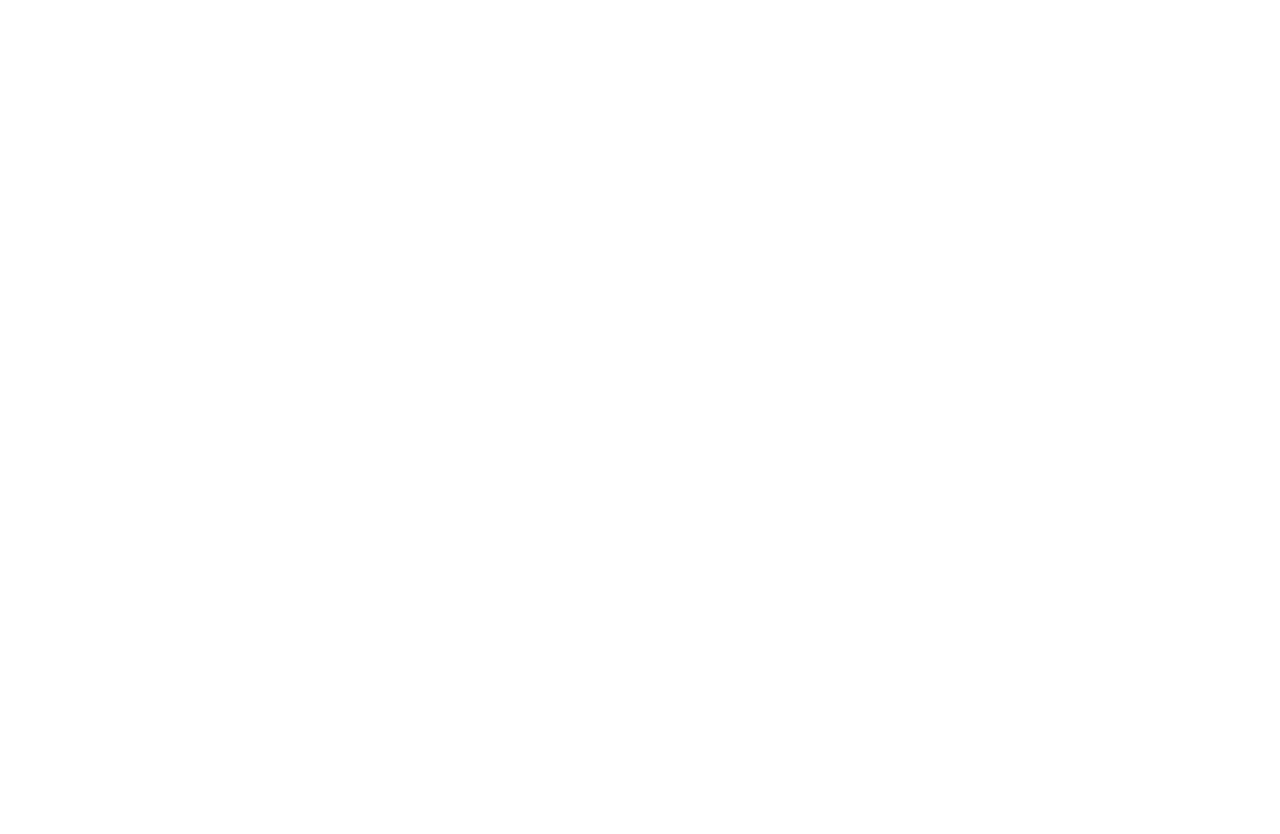
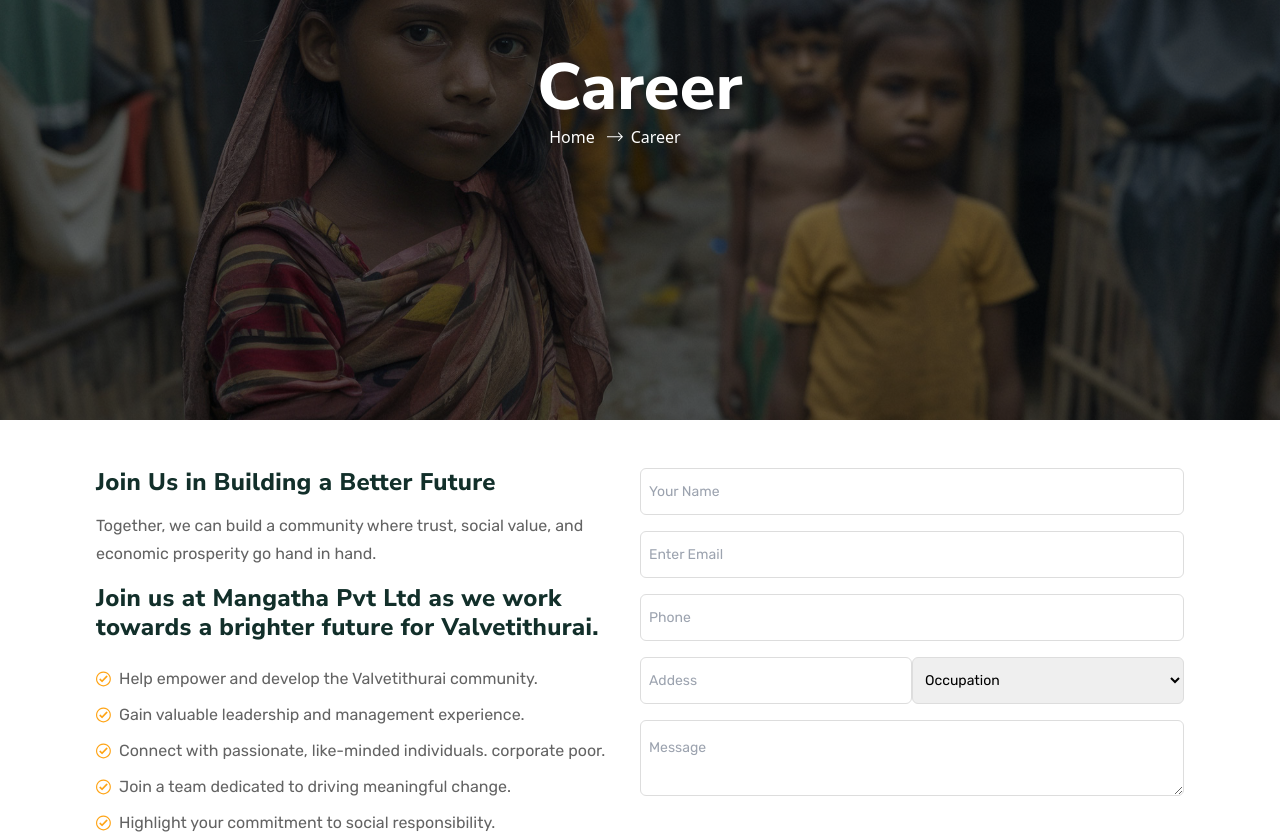
Before and after one commit to MrbadMiro/Care, a React (Vite) app: page /Careerr in a window 1280 px wide. Before the commit this address had no page. Shown: the part 220-1054 px from the top of the page. Before the commit the page ends 800 px from the top, so only its background shows below. Built offline with nearby package versions, Linux system fonts and the light colour scheme; what tailwindcss-animatecss, tailwindcss-debug-screens would draw is missing.

Commit message:
Hero Section

```diff
--- a/src/Data.js
+++ b/src/Data.js
@@ -44,11 +44,16 @@
 
 	{
 		title: "Career",
-		to: "/career/volunteer",
+		// to: "/career/volunteer",
 		submenu: [
 			{
 				title: "volunteer",
-				to: "/career/volunteer", // corrected to include the full path
+				// to: "/career/volunteer", // corrected to include the full path
+				 to: "volunteer", // corrected to include the full path
+			},
+			{
+				title: "Career",
+				to: "Careerr", // corrected to include the full path
 			},
 		],
 	},
--- /dev/null
+++ b/src/components/Career_s/Banner4.jsx
@@ -0,0 +1,35 @@
+import React from "react";
+import { Hero_imgb1, Progress_Arrow_img } from "../../assets";
+
+const Banner4 = () => {
+	const sectionStyle = {
+		backgroundImage: `linear-gradient(rgba(0,0,0,0.5), rgba(0,0,0,0.5)), url(${Hero_imgb1})`,
+		backgroundSize: "cover",
+		backgroundPosition: "center",
+	};
+
+	return (
+		<div
+			className="flex flex-col items-center justify-center w-full h-[80vh]"
+			style={sectionStyle}>
+			<div className="flex items-center justify-start flex-col">
+				<div className="flex w-full   ">
+					<p className=" font-nunito font-extrabold text-white text-[65px] leading-[74.4px] tracking-[0.33px]">
+						Career
+					</p>
+				</div>
+
+				<div className="flex w-full  ">
+					<p className="text-white ml-3 ">Home</p>{" "}
+					<p className="text-white ml-3 flex items-center gap-2 ">
+						{" "}
+						<img src={Progress_Arrow_img} alt="" />
+						Career
+					</p>
+				</div>
+			</div>
+		</div>
+	);
+};
+
+export default Banner4;
--- /dev/null
+++ b/src/components/Career_s/Career_form.jsx
@@ -0,0 +1,118 @@
+import React from "react";
+import {
+	Hero_imgb1,
+	Hero_imgb2,
+	about_4,
+
+} from "../../assets";
+const Career_form = () => {
+	return (
+		<div className="w-full items-center justify-center md:px-24 px-6 py-12">
+			<div className="grid md:grid-cols-2">
+			  {/* div1 */}
+				<div className="flex flex-col justify-start gap-4 pr-2">
+					<div className="flex   4">
+						<p className="font-nunito font-extrabold text-[#122f2A] text-[24px] leading-[28.4px] tracking-[0.33px]">Join Us in Building a Better Future</p>
+					</div>
+					<div>
+						<p className="font-rubik font-normal text-[#636363]  text-[16px] leading-[28px] text-left">Together, we can build a community where trust, social value, and economic prosperity go hand in hand. <br /></p>
+					</div>
+					<div>
+						<p className="font-nunito font-extrabold text-[#122f2A] text-[24px] leading-[28.4px] tracking-[0.33px]"> Join us at Mangatha Pvt Ltd as we work towards a brighter future for Valvetithurai. <br /></p>
+					</div>
+					{/* <div>
+                        <p className="font-caveat font-bold text-[#636363] text-[16px] leading-[28px] ">HELPED FUND 589,537 PROJECTS IN 24 COUNTRIES, BENEFITING OVER
+						45K+ MILLION PEOPLE.</p>
+					</div>*/}
+					<div className="mb-4 flex flex-col ">
+						<p className="flex gap-2 font-rubik font-normal text-[#636363]  text-[16px] leading-[28px] mt-2">
+							{" "}
+							<img src={about_4} alt="" /> Help empower and develop the Valvetithurai community.
+						</p>
+						<p className="flex gap-2 font-rubik font-normal text-[#636363]  text-[16px] leading-[28px] mt-2">
+							{" "}
+							<img src={about_4} alt="" /> Gain valuable leadership and management experience.
+						</p>
+						<p className="flex gap-2 font-rubik font-normal text-[#636363]  text-[16px] leading-[28px] mt-2">
+							{" "}
+							<img src={about_4} alt="" /> Connect with passionate, like-minded individuals.
+							corporate poor.
+						</p>
+						<p className="flex gap-2 font-rubik font-normal text-[#636363]   text-[16px] leading-[28px] mt-2">
+							{" "}
+							<img src={about_4} alt="" /> Join a team dedicated to driving meaningful change.
+						</p>
+						<p className="flex gap-2 font-rubik font-normal text-[#636363]  text-[16px] leading-[28px] mt-2">
+							{" "}
+							<img src={about_4} alt="" /> Highlight your commitment to social responsibility.
+
+						</p>
+					</div>
+					<div className="grid md:grid-cols-2 gap-2 ">
+						<div className="rounded-md overflow-hidden   "><img src={Hero_imgb1} alt=""  className="object-cover h-[200px] "/></div>
+						<div className="rounded-md overflow-hidden  "><img src={Hero_imgb2} alt=""  className="object-cover h-[200px]"/></div>
+
+
+					</div>
+
+				</div>
+				{/* div2 */}
+				<div className="flex flex-col gap-4">
+					<input
+						type="text"
+						name="Name"
+						className="px-2 py-3 outline-none text-[14px] text-navy font-rubik border border-[#DDDDDD] rounded-md  w-full"
+						placeholder="Your Name"
+						required
+					/>
+					<input
+						type="email"
+						name="Email"
+						className="px-2 py-3 outline-none text-[14px] text-navy font-rubik border border-[#DDDDDD] rounded-md w-full"
+						placeholder="Enter Email"
+						required
+					/>
+					<input
+						type="tel"
+						name="Phone"
+						className="px-2 py-3 outline-none text-[14px] text-navy font-rubik border border-[#DDDDDD] rounded-md w-full"
+						placeholder="Phone"
+					/>
+					<div className="grid md:grid-cols-2">
+						<input
+							type="text"
+							name="Name"
+							className="px-2 py-3 outline-none text-[14px] text-navy font-rubik border border-[#DDDDDD] rounded-md  w-full"
+							placeholder="Addess"
+							required
+						/>
+
+						<select id="options" name="options" className="px-2 py-3 outline-none text-[14px] text-navy font-rubik border border-[#DDDDDD] rounded-md  w-full">
+							<option value="option1" className="text-[14px] text-navy font-rubik">Occupation</option>
+							<option value="option2" className="text-[14px] text-navy font-rubik">Doctor</option>
+							<option value="option3" className="text-[14px] text-navy font-rubik">Lawyear</option>
+						</select>
+					</div>
+					<textarea
+						name="Message"
+						maxLength="200"
+						className="px-2 py-4 outline-none text-[14px] text-navy font-rubik border border-[#DDDDDD] rounded-md w-full"
+						placeholder="Message"
+						required
+					/>
+					<div className="w-full flex fle-col mt-2">
+						<button
+							className="overflow mt-4 bg-[#FFA415] rounded-md group relative overflow-hidden text-[12px] text-white px-8 py-3 before:absolute before:top-0 before:-left-full before:h-full before:w-full before:bg-[#ff5f35] before:transition-transform before:duration-500 hover:before:translate-x-full"
+							type="submit">
+							<span className="relative z-10 block transition-colors font-semibold duration-300 group-hover:text-white">
+								Send Message
+							</span>
+						</button>
+					</div>
+				</div>
+			</div>
+		</div>
+	);
+};
+
+export default Career_form;
--- /dev/null
+++ b/src/routes/Career.jsx
@@ -0,0 +1,15 @@
+import React from 'react'
+
+import Career_form from '../components/Career_s/Career_form';
+import Banner4 from '../components/Career_s/Banner4';
+const Career = () => {
+  return (
+    <div className='flex flex-col'>
+        <Banner4/>
+        <Career_form/>
+
+    </div>
+  )
+}
+
+export default Career;
```
Also changed, not shown: src/main.jsx (+6 -1 lines).
